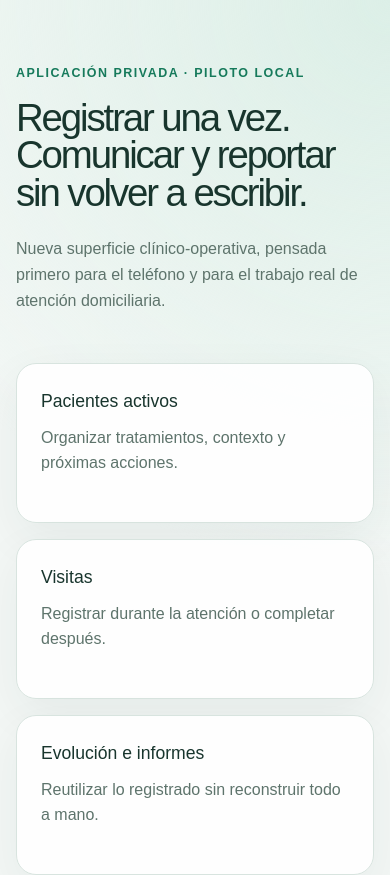
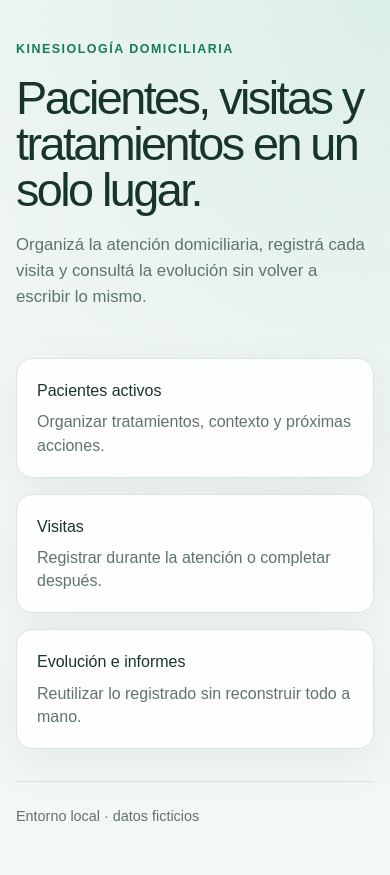
Before and after one commit to RadikeCosa/kinesiologia-clinica, a Next.js app: page / in a window 390 px wide. Shown: the top 875 px of the page. Built offline with nearby package versions, Linux system fonts and the light colour scheme.

Commit message:
refactor: polish private access landing

```diff
--- a/src/app/globals.css
+++ b/src/app/globals.css
@@ -8,6 +8,21 @@
   --muted: #5e746c;
   --accent: #167a5b;
   --border: #d8e4df;
+}
+
+@media (max-width: 42rem) {
+  .access-landing-shell { width: calc(100% - 2rem); padding-block: 2.25rem 3rem; }
+  .access-intro h1 { font-size: clamp(2.55rem, 12vw, 4rem); line-height: 0.99; }
+  .access-intro .lede { margin-top: 1.15rem; font-size: 1.05rem; line-height: 1.55; }
+  .access-actions { display: grid; gap: 0.45rem; margin-top: 1.5rem; }
+  .access-actions .access-primary-link { width: 100%; min-height: 3rem; }
+  .access-actions .access-recovery-link { justify-content: center; }
+  .access-foundation-grid { grid-template-columns: 1fr; gap: 0.75rem; margin-top: 2.25rem; }
+  .access-foundation-grid .foundation-card { padding: 1rem 1.1rem; border-radius: 1rem; }
+  .access-foundation-grid .foundation-card h2 { font-size: 1rem; }
+  .access-foundation-grid .foundation-card p { margin-top: 0.45rem; line-height: 1.45; }
+  .access-environment-note { margin-top: 2rem; }
+  .developer-tools-links { display: grid; gap: 0.65rem; }
 }
 
 /* Brief clinical record */
@@ -89,6 +104,20 @@ body {
   margin-inline: auto;
   padding-block: clamp(4rem, 12vw, 8rem);
 }
+
+.access-landing-shell { padding-block: clamp(2.5rem, 8vw, 6rem); }
+.access-intro { max-width: 48rem; }
+.access-actions { display: flex; align-items: center; flex-wrap: wrap; gap: 0.9rem; margin-top: 1.8rem; }
+.access-actions .primary-link, .access-actions .diagnostic-link { margin-top: 0; }
+.access-primary-link { min-height: 2.75rem; align-items: center; justify-content: center; padding-inline: 1.35rem; }
+.access-recovery-link { padding: 0.65rem 0.25rem; }
+.access-foundation-grid { margin-top: clamp(2.5rem, 6vw, 4.5rem); }
+.access-foundation-grid .foundation-card { min-height: 0; padding: 1.25rem; }
+.access-environment-note { margin-top: 2.5rem; }
+.developer-tools { margin-top: 1.25rem; color: var(--muted); font-size: 0.9rem; }
+.developer-tools summary { width: fit-content; cursor: pointer; font-weight: 700; }
+.developer-tools-links { display: flex; flex-wrap: wrap; gap: 1rem; padding-top: 0.75rem; }
+.developer-tools-links .diagnostic-link { margin-top: 0; font-size: 0.88rem; }
 
 .intro {
   max-width: 48rem;
@@ -173,6 +202,11 @@ h1 {
   background: var(--accent);
   font-weight: 700;
   text-decoration: none;
+}
+
+.primary-link:focus-visible, .diagnostic-link:focus-visible, .developer-tools summary:focus-visible {
+  outline: 3px solid #8ed2b8;
+  outline-offset: 3px;
 }
 
 .back-link {
--- a/src/app/page.tsx
+++ b/src/app/page.tsx
@@ -20,17 +20,22 @@ export default function Home() {
   const localClinicalSurfaceEnabled = canRenderLocalClinicalSurface();
 
   return (
-    <main className="shell">
-      <section className="intro" aria-labelledby="page-title">
-        <p className="eyebrow">Aplicación privada · Piloto local</p>
-        <h1 id="page-title">Registrar una vez. Comunicar y reportar sin volver a escribir.</h1>
+    <main className="shell access-landing-shell">
+      <section className="intro access-intro" aria-labelledby="page-title">
+        <p className="eyebrow">Kinesiología domiciliaria</p>
+        <h1 id="page-title">Pacientes, visitas y tratamientos en un solo lugar.</h1>
         <p className="lede">
-          Nueva superficie clínico-operativa, pensada primero para el teléfono
-          y para el trabajo real de atención domiciliaria.
+          Organizá la atención domiciliaria, registrá cada visita y consultá la evolución
+          sin volver a escribir lo mismo.
         </p>
       </section>
 
-      <section className="foundation-grid" aria-label="Núcleo del producto">
+      {localClinicalSurfaceEnabled ? <section className="access-actions" aria-label="Acceso a la aplicación">
+        <Link className="primary-link access-primary-link" href="/ingresar">Ingresar</Link>
+        <Link className="diagnostic-link access-recovery-link" href="/recuperar">¿Problemas para ingresar?</Link>
+      </section> : null}
+
+      <section className="foundation-grid access-foundation-grid" aria-label="Qué podés hacer">
         {foundations.map((foundation) => (
           <article className="foundation-card" key={foundation.title}>
             <h2>{foundation.title}</h2>
@@ -39,27 +44,16 @@ export default function Home() {
         ))}
       </section>
 
-      <p className="status">
-        El piloto clínico solo está disponible localmente con datos ficticios.
-        El acceso con passkeys está implementado y todavía debe validarse por completo
-        antes de incorporar datos reales.
-      </p>
+      <p className="status access-environment-note">Entorno local · datos ficticios</p>
 
-      <Link className="diagnostic-link" href="/diagnostico/passkeys">
-        Comprobar compatibilidad con passkeys
-      </Link>
-
-      {localClinicalSurfaceEnabled ? (
-        <>
-          <Link className="primary-link" href="/ingresar">
-            Ingresar al piloto local
-          </Link>
-          {process.env.NODE_ENV === "development" ? (
-            <Link className="diagnostic-link" href="/laboratorio/inicio">
-              Abrir laboratorio de la pantalla inicial
-            </Link>
-          ) : null}
-        </>
+      {localClinicalSurfaceEnabled && process.env.NODE_ENV === "development" ? (
+        <details className="developer-tools">
+          <summary>Herramientas de desarrollo</summary>
+          <div className="developer-tools-links">
+            <Link className="diagnostic-link" href="/diagnostico/passkeys">Comprobar compatibilidad con passkeys</Link>
+            <Link className="diagnostic-link" href="/laboratorio/inicio">Abrir laboratorio de la pantalla inicial</Link>
+          </div>
+        </details>
       ) : null}
     </main>
   );
```
Also changed, not shown: 3 other files (tests, documents, lock files or other folders).
